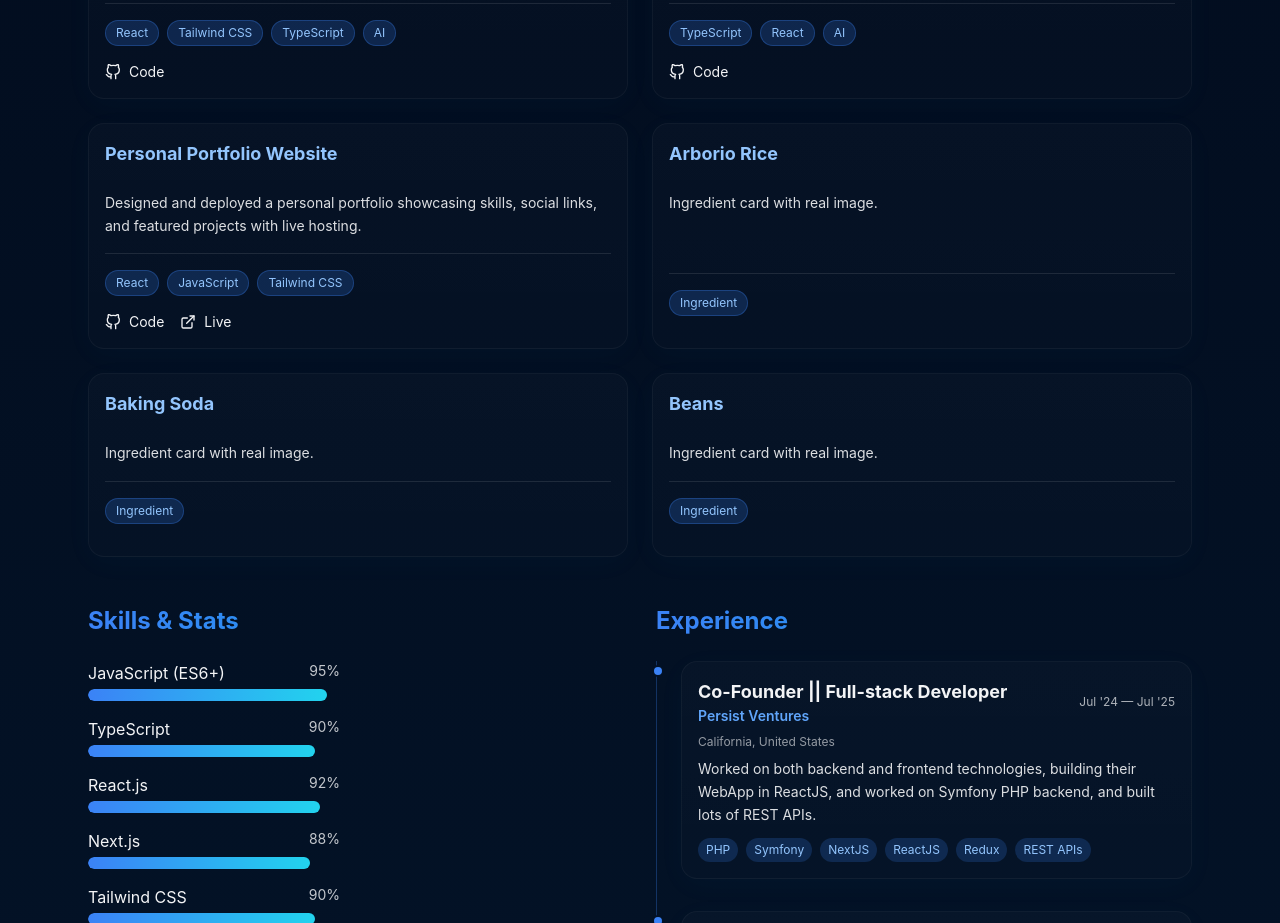
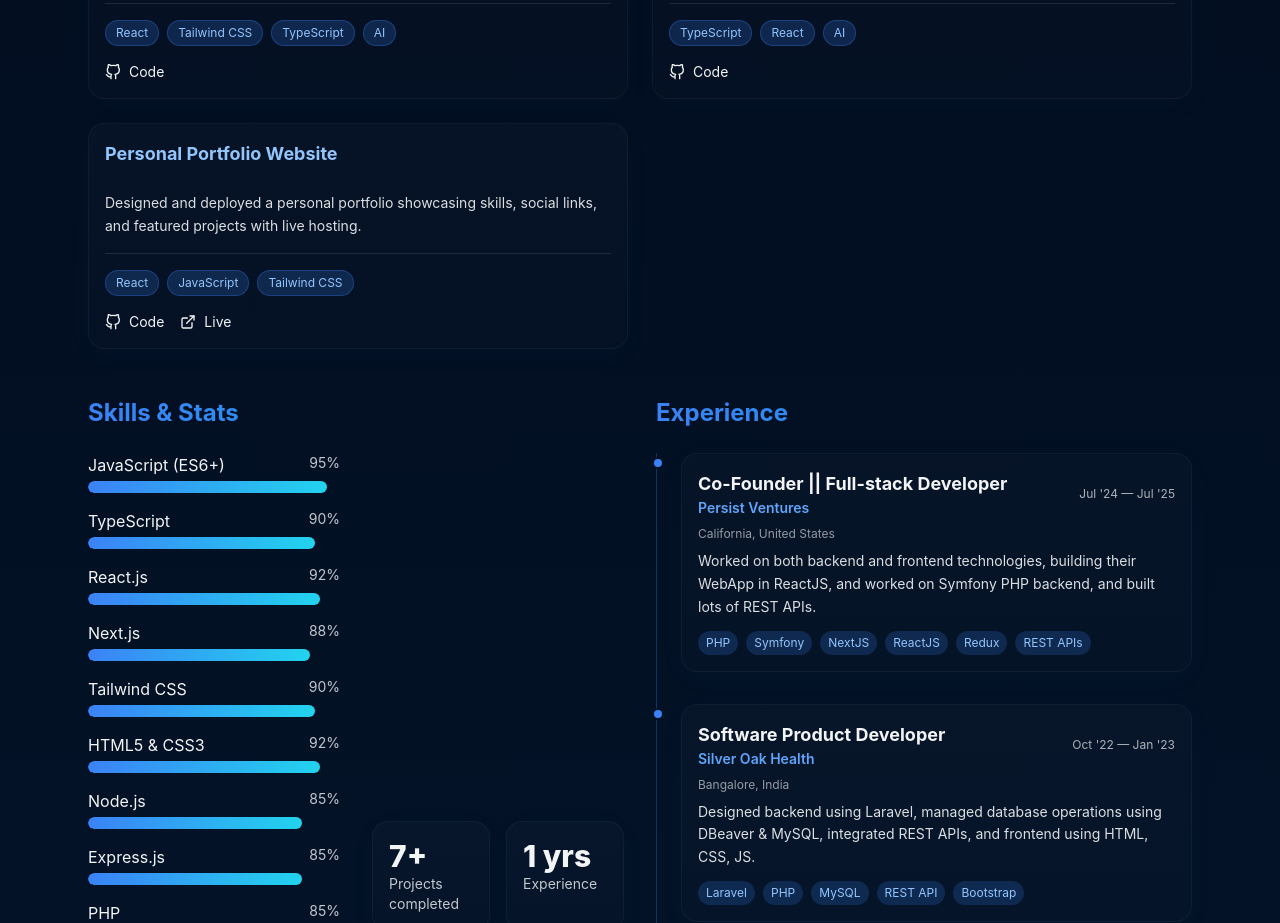
Before and after one commit to nidhigupta58/nidhi-portfolio-blue, a React (Vite) app: page / in a window 1280 px wide. Shown: the part 1767-2690 px from the top of the page. Built offline with nearby package versions, Linux system fonts and the light colour scheme; the HTML template or start-up script is replaced by a standard one.

Commit message:
update: remove unnecessary contents

```diff
--- a/src/data/projects.js
+++ b/src/data/projects.js
@@ -56,35 +56,5 @@
     tags: ['React', 'JavaScript', 'Tailwind CSS'],
     live: 'https://nidhi-portfolio-blue-five.vercel.app',
     repo: 'https://github.com/nidhigupta58/nidhi-portfolio-blue'
-  },
-  {
-    id: 8,
-    title: 'Arborio Rice',
-    description: 'Ingredient card with real image.',
-    tags: ['Ingredient'],
-    image: 'https://upload.wikimedia.org/wikipedia/commons/8/8e/Arborio_Rice_%283769693295%29.jpg',
-    imageUrl: 'https://upload.wikimedia.org/wikipedia/commons/8/8e/Arborio_Rice_%283769693295%29.jpg',
-    live: '#',
-    repo: '#'
-  },
-  {
-    id: 9,
-    title: 'Baking Soda',
-    description: 'Ingredient card with real image.',
-    tags: ['Ingredient'],
-    image: 'https://upload.wikimedia.org/wikipedia/commons/8/81/Sodium_bicarbonate.jpg',
-    imageUrl: 'https://upload.wikimedia.org/wikipedia/commons/8/81/Sodium_bicarbonate.jpg',
-    live: '#',
-    repo: '#'
-  },
-  {
-    id: 10,
-    title: 'Beans',
-    description: 'Ingredient card with real image.',
-    tags: ['Ingredient'],
-    image: 'https://upload.wikimedia.org/wikipedia/commons/8/8b/Kidney_beans.jpg',
-    imageUrl: 'https://upload.wikimedia.org/wikipedia/commons/8/8b/Kidney_beans.jpg',
-    live: '#',
-    repo: '#'
   }
 ]
```
